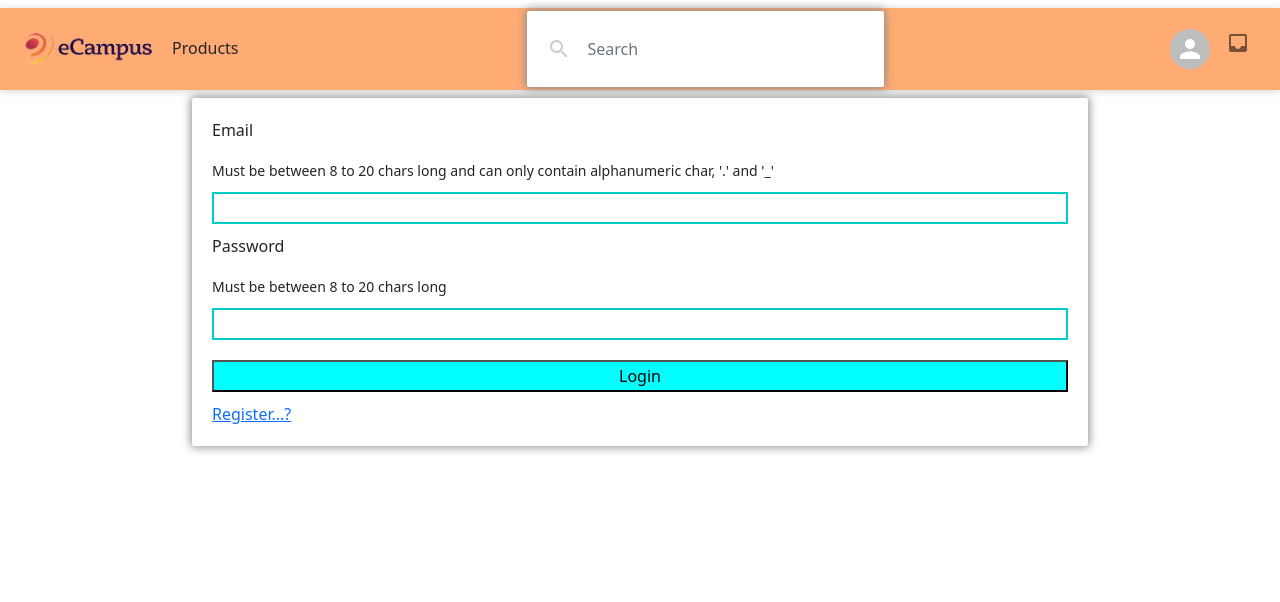
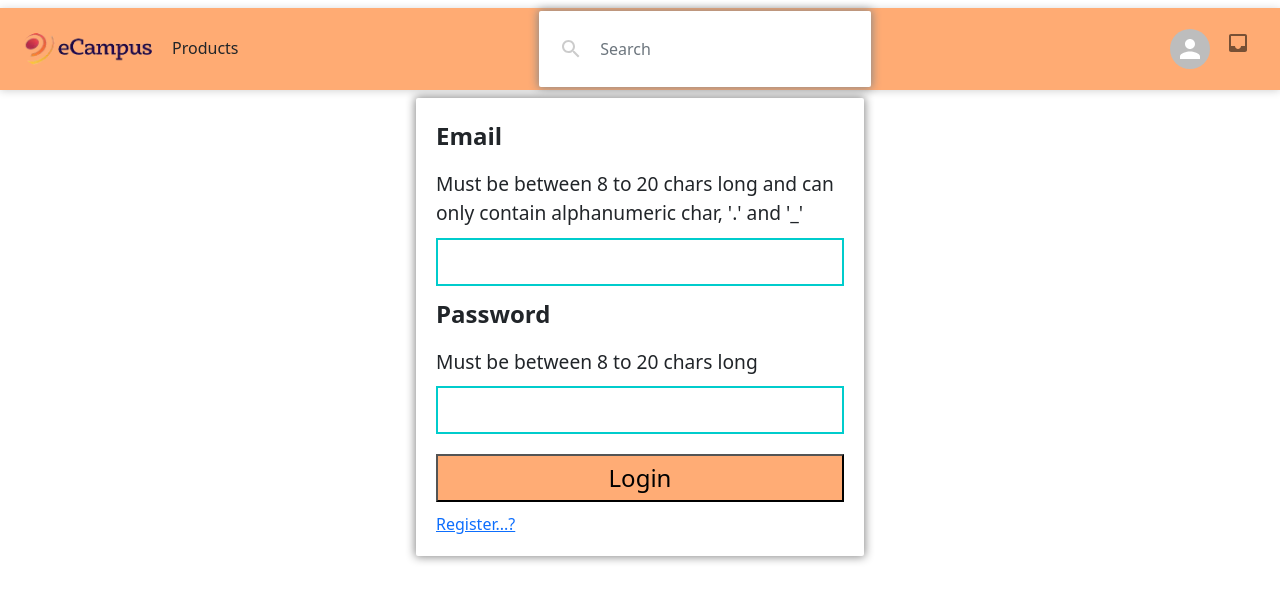
Before and after one commit to Shifa2505/E-Campus, a React (Create React App) app in the folder frontend/: page / in a window 1280 px wide. Shown: the top 602 px of the page. Built offline with nearby package versions, Linux system fonts and the light colour scheme.

Commit message:
dont know

```diff
--- a/frontend/src/components/Login/Login.css
+++ b/frontend/src/components/Login/Login.css
@@ -1,28 +1,37 @@
 *,body{
     margin: 0;
     padding: 0;
+}
+form>p,form>button{
+    font-size: 1.5em;
+}
+form>small{
+    font-size: 1.2em;
 }
 form{
     border-radius: 2px;
     /* border:1px solid; */
     padding:20px;
     margin:10px;
-    width: 70%;
-    min-width: fit-content;
+    width: 35%;
+    max-width: fit-content;
     margin: auto;
     box-shadow: 0px 0px 10px 1px #888888;
 }
-
+form > p{
+    font-weight: bold;
+}
 form > input[type="text"],form > input[type="password"] {
     width: 100%;
-    height: 2em;
+    height: 3em;
     margin: 10px auto;
-    border:2px solid hsl(180, 100%, 40%);;
+    border:2px solid hsl(180, 100%, 40%);
+    /* font-size:1.5em; */
 }
 
 form > button{
     display: block;
-    background-color: hsl(180, 100%, 50%);
+    background-color: #FFAB73;
     width:100%;
     height: 2em;
     transition: background-color 1s;
--- a/frontend/src/components/Navbar/Navbar.css
+++ b/frontend/src/components/Navbar/Navbar.css
@@ -74,6 +74,7 @@
 }
 .d-flex{
   width: 40%;
+  height: 50%;
   /* flex-grow:1; */
   /* border:1px solid red; */
   background:white;
--- a/frontend/src/components/Register/Register.css
+++ b/frontend/src/components/Register/Register.css
@@ -2,28 +2,28 @@
     border-radius: 2px;
     /* border:1px solid; */
     padding:20px;
-    width: 70%;
-    min-width:fit-content;
+    width: 35%;
+    max-width:fit-content;
     margin: auto;
     box-shadow: 0px 0px 10px 1px #888888;
 }
-
-form > input[type="text"]{
+form > p{
+    font-weight: bold;
+}
+form > input[type="text"],form > input[type="password"]{
     width: 100%;
-    height: 2em;
+    height: 3em;
     margin: 10px auto;
     border:2px solid hsl(180, 100%, 40%);;
 }
-
 form > button{
     display: block;
-    background-color: hsl(180, 100%, 50%);
+    background-color: hsl(24, 100%, 73%);
     width:100%;
     height: 2em;
     transition: background-color 1s;
     margin: 10px 0px;
 }
-
 form > button:hover{
-    background-color:hsl(143, 100%, 50%);
+    background-color:hsl(24, 100%, 60%);
 }
```
